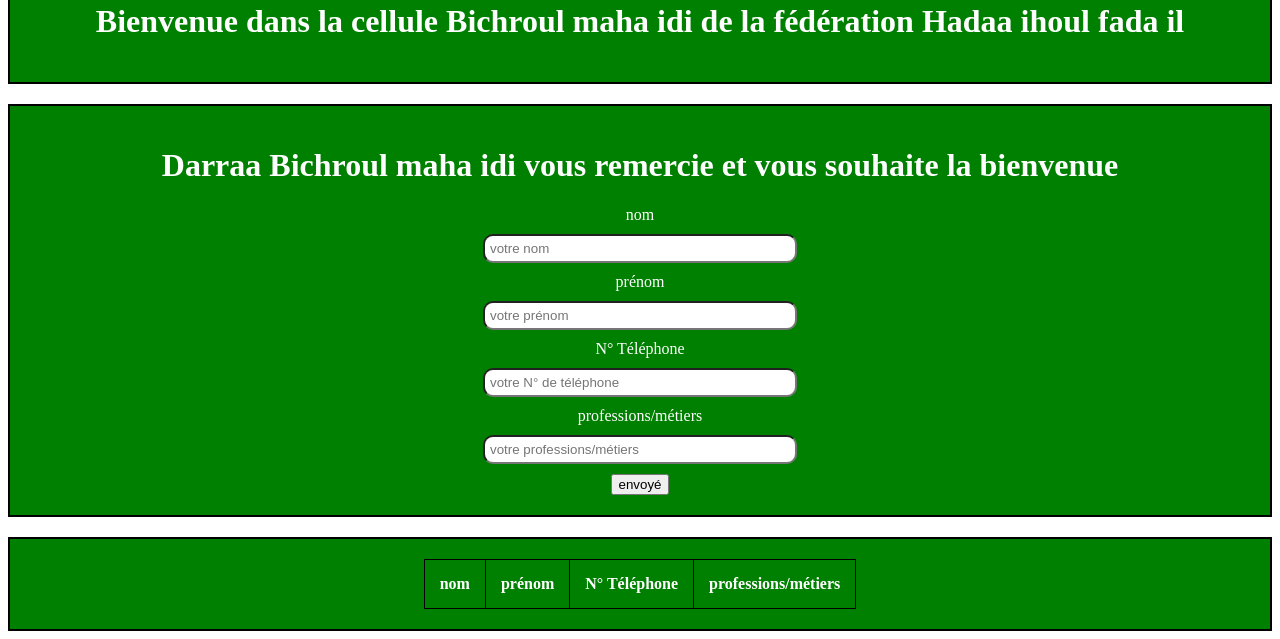
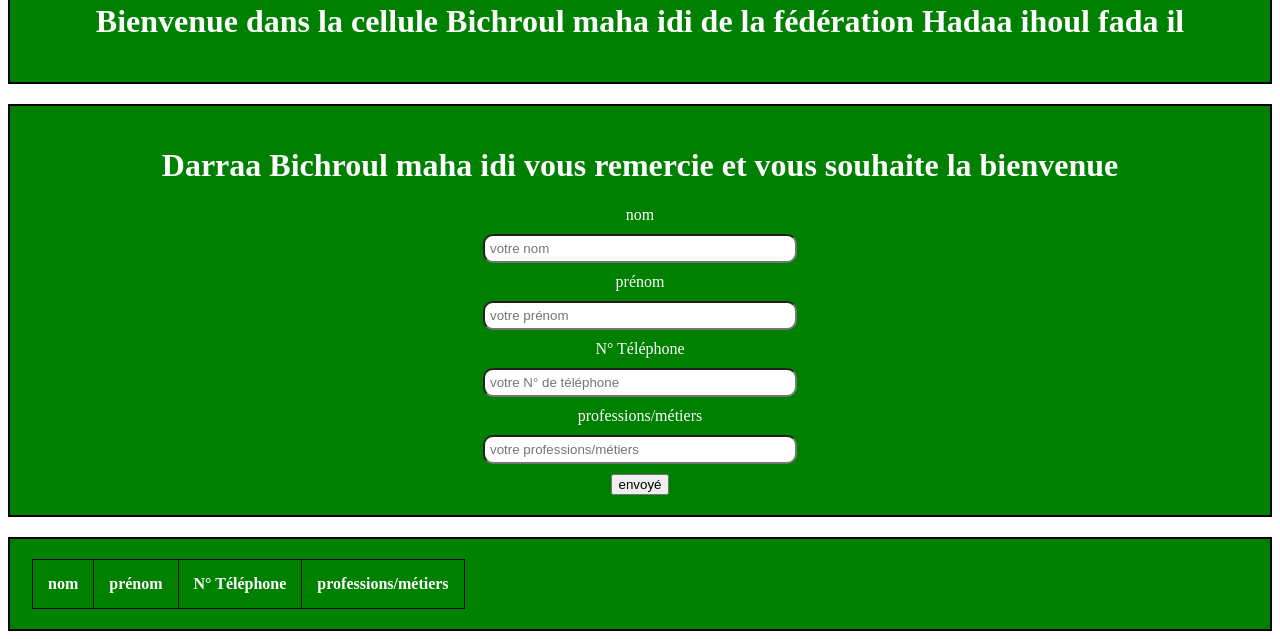
Before and after one commit to Mouhamed692/Bichroul-maha-idi, a plain HTML site: page index.html in a window 1280 px wide. Shown: the part 172-811 px from the top of the page. Drawn offline with Linux system fonts and the light colour scheme.

Commit message:
Update index.css

```diff
--- a/index.css
+++ b/index.css
@@ -51,10 +51,11 @@ input{
 table, th, td {
     border: 1px solid black;
     border-collapse: collapse;
-    margin-left: auto;
+    margin-left: 2px;
     margin-right: auto;
 }
 th, td {
     padding: 15px;
     text-align: left;
+
 }
```
